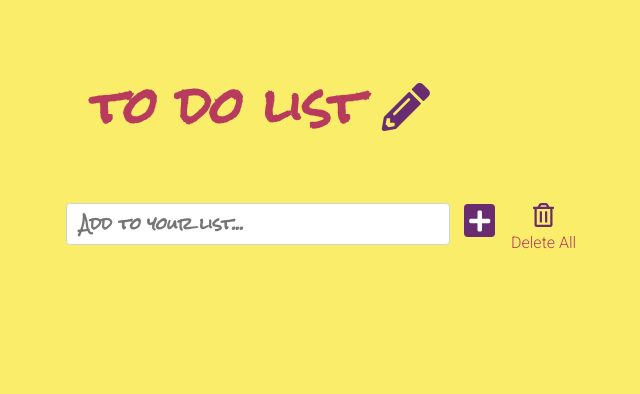
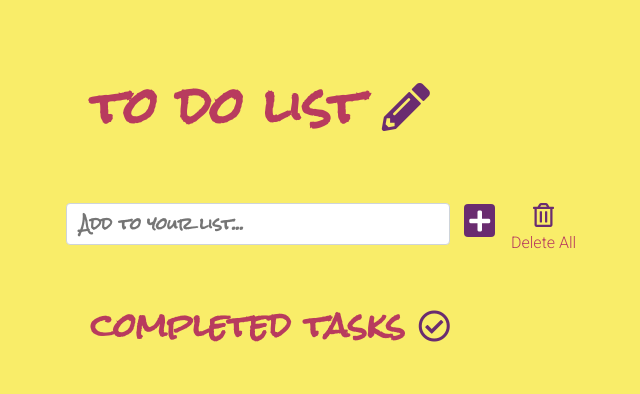
Before and after one commit to anLpk/to-do-list, a plain HTML site: page index.html in a window 1280 px wide. Shown: the whole page, without its empty margins (319-959 px from the left). Drawn offline with Linux system fonts and the light colour scheme.

Commit message:
Update index.html

```diff
--- a/index.html
+++ b/index.html
@@ -3,6 +3,7 @@
     <meta charset="UTF-8" />
     <meta name="viewport" content="width=device-width, initial-scale=1.0" />
     <title>JS | to do list</title>
+    <link rel="shortcut icon" href="img/favicon.ico" type="image/x-icon" />
     <!-- Fontawesome Stylesheet -->
     <link
       rel="stylesheet"
@@ -28,6 +29,13 @@
         </div>
         <ul id="display"></ul>
       </div>
+
+      <div class="completed">
+        <h2 class="title-done">
+          completed tasks <i class="far fa-check-circle"></i>
+        </h2>
+        <ul id="display-done"></ul>
+      </div>
     </div>
     <script src="src/index.js"></script>
   </body>
```
